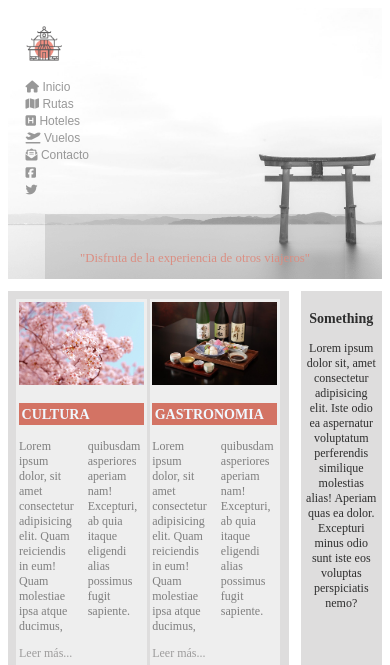
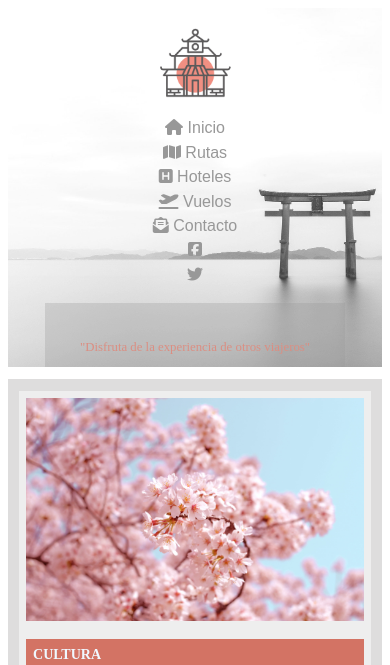
Before and after one commit to peppermintpepi/SPRINT1_NIVELL2, a plain HTML site: page index.html in a window 390 px wide. Shown: the top 665 px of the page. Drawn offline with Linux system fonts and the light colour scheme.

Commit message:
actualització nivell 2

```diff
--- a/styless.css
+++ b/styless.css
@@ -94,6 +94,7 @@ footer {
     padding: 1%;
 }
 
+/* media querys */
 @media only screen and (max-width: 480px) {
 
     /* exercici 4 - nivell 2 --> header a mobile */
@@ -112,9 +113,9 @@ footer {
     }
 
     #logo {
-        width: 2.5rem;
+        width: 5rem;
         padding-bottom: 1rem;
-        position: right;
+        margin: auto;
     }
 
     #inicio,
@@ -124,9 +125,8 @@ footer {
     #contacto,
     #twitter,
     #facebook {
-        font-size: 0.75rem;
-        padding: 0.1rem;
-        margin-right: auto;
+        font-size: 1rem;
+        padding: 0.2rem;
     }
 
     .imagen-header {
@@ -139,6 +139,29 @@ footer {
         font-size: 0.80rem;
     }
 
+    /* exercici 5 - nivell 2 */
+    .main-page {
+        display: grid;
+        grid-template-columns: 1fr;
+    }
+    .articles-space {
+        display: grid;
+        grid-template-columns: 1fr;
+        grid-template-rows: 1fr 1fr 1fr 1fr 0.3fr;
+        grid-gap: 1%;
+        background-color: rgb(222, 221, 221);
+        margin-top: 0.75rem;
+        padding: 3%;
+    }
+    #info-articles {
+        color: rgb(46, 46, 46);
+        grid-column-start: 1;
+        grid-column-end: 1;
+        padding-bottom: 3%;
+    }
+    aside {
+        margin-left: 0;
+    }
 }
 
 @media only screen and (min-width: 481px) {
```
